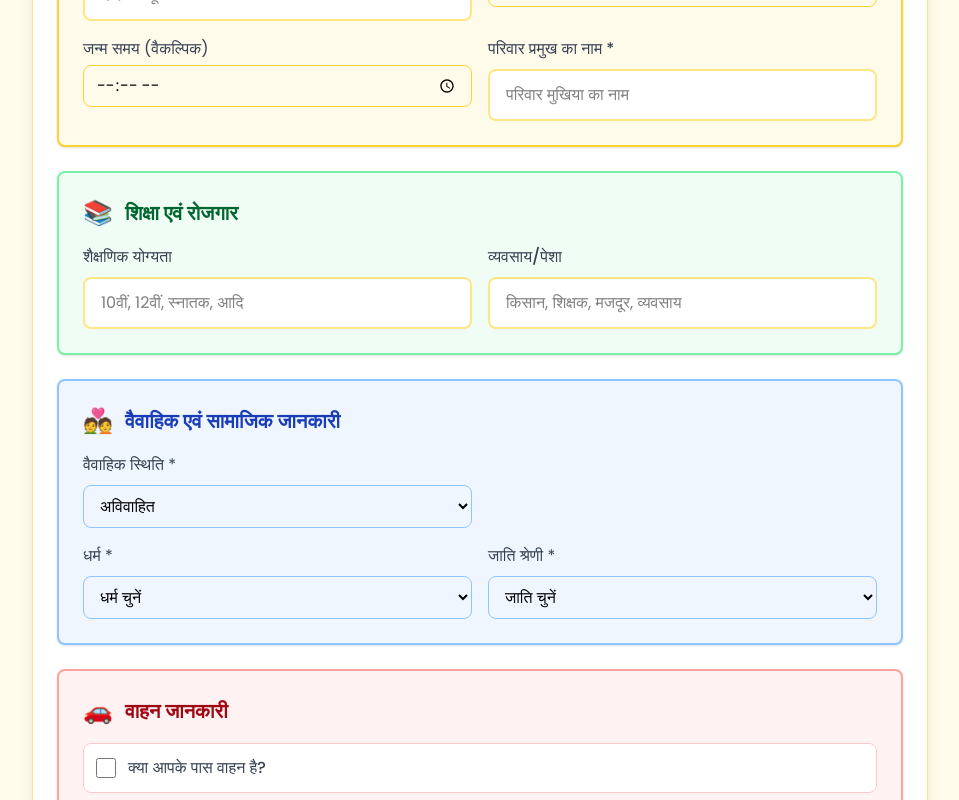
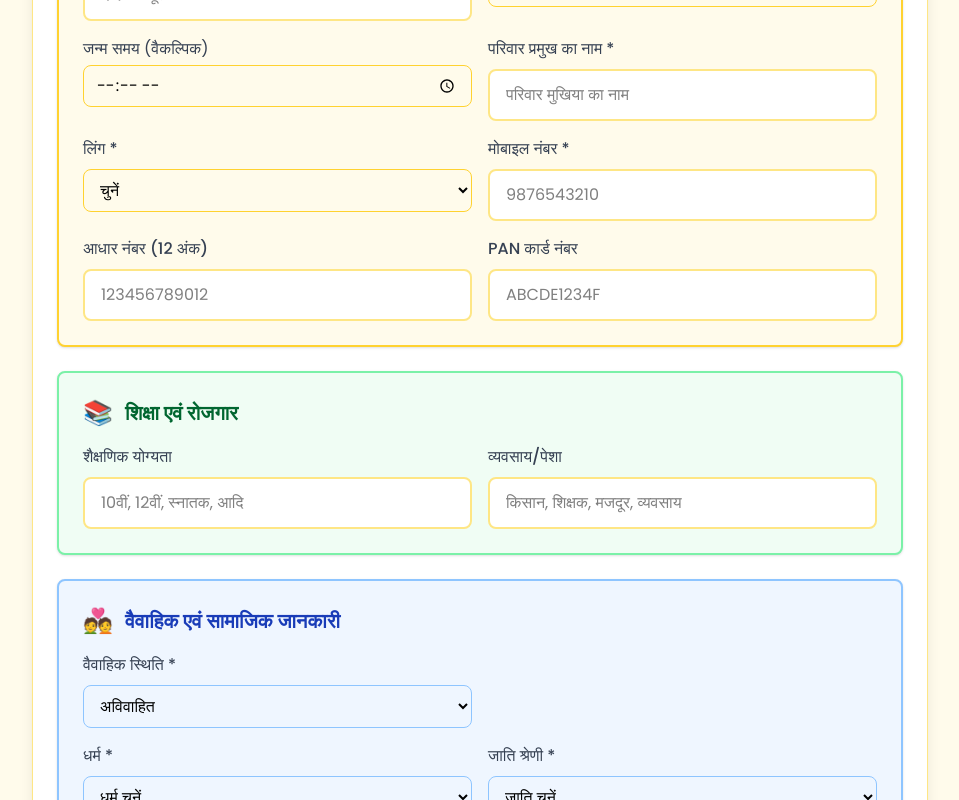
Before and after one commit to bhavy-sharma/Kalupura, a Next.js app in the folder client/: page /signup in a window 1280 px wide. Shown: the part 520-1320 px from the top of the page, without its empty margins (160-1119 px from the left). Built offline with nearby package versions, Linux system fonts and the light colour scheme.

Commit message:
SignUP page Update

```diff
--- a/client/app/signup/page.jsx
+++ b/client/app/signup/page.jsx
@@ -5,7 +5,7 @@ import { useRouter } from 'next/navigation';
 
 export default function SignupPage() {
   const [formData, setFormData] = useState({
-    // Personal & Family Info (Sequence wise)
+    // Personal & Family Info
     name: '',
     fatherName: '',
     motherName: '',
@@ -13,6 +13,10 @@ export default function SignupPage() {
     grandmotherName: '',
     dob: '',
     dobTime: '',
+    gender: '',
+    phoneNumber: '',
+    aadharNumber: '',
+    panCardNumber: '',
 
     // Education & Work
     qualification: '',
@@ -29,12 +33,11 @@ export default function SignupPage() {
     vehicleCount: 1,
     vehicles: [{ type: '', numberPlate: '', purchaseDate: '', insuranceExpiry: '' }],
 
-    // Head of Family & Auth
+    // Auth
     headOfFamilyName: '',
     email: '',
     password: '',
     role: 'headOFFamily',
-    memberOfFamily: ['no'],
   });
 
   const [error, setError] = useState('');
@@ -69,9 +72,28 @@ export default function SignupPage() {
     e.preventDefault();
     setError('');
 
-    // Basic validations
     if (!formData.name || !formData.fatherName || !formData.dob || !formData.email || !formData.password) {
       setError('सभी आवश्यक फ़ील्ड भरें।');
+      return;
+    }
+
+    if (!formData.phoneNumber || !/^[6-9]\d{9}$/.test(formData.phoneNumber)) {
+      setError('मान्य 10-अंकों का मोबाइल नंबर दर्ज करें।');
+      return;
+    }
+
+    if (!formData.gender) {
+      setError('लिंग चुनें।');
+      return;
+    }
+
+    if (formData.aadharNumber && !/^\d{12}$/.test(formData.aadharNumber)) {
+      setError('आधार नंबर 12 अंकों का होना चाहिए।');
+      return;
+    }
+
+    if (formData.panCardNumber && !/^[A-Z]{5}\d{4}[A-Z]{1}$/.test(formData.panCardNumber)) {
+      setError('PAN कार्ड नंबर वैध प्रारूप में नहीं है।');
       return;
     }
 
@@ -108,6 +130,10 @@ export default function SignupPage() {
         grandmotherName: formData.grandmotherName || null,
         dob: formData.dob,
         dobTime: formData.dobTime || null,
+        gender: formData.gender,
+        phoneNumber: formData.phoneNumber,
+        aadharNumber: formData.aadharNumber || null,
+        panCardNumber: formData.panCardNumber || null,
         qualification: formData.qualification || null,
         occupation: formData.occupation || null,
         maritalStatus: formData.maritalStatus,
@@ -145,23 +171,6 @@ export default function SignupPage() {
     }
   };
 
-  // Reusable Input Field Component with PascalCase
-  const InputField = ({ label, name, value, onChange, type = "text", placeholder = "", required = false, minLength }) => (
-    <div>
-      <label className="block text-gray-700 mb-2 font-medium">{label}</label>
-      <input
-        type={type}
-        name={name}
-        value={value}
-        onChange={onChange}
-        placeholder={placeholder}
-        className="w-full px-4 py-3 border-2 border-amber-200 rounded-lg focus:ring-2 focus:ring-amber-500 focus:border-transparent transition-all duration-200 bg-white"
-        required={required}
-        minLength={minLength}
-      />
-    </div>
-  );
-
   return (
     <div className="flex items-center justify-center min-h-screen bg-amber-50 p-4">
       <div className="w-full max-w-4xl bg-white p-6 rounded-xl shadow-lg border border-amber-200">
@@ -193,54 +202,79 @@ export default function SignupPage() {
 
             <div className="space-y-4">
               <div className="grid grid-cols-1 md:grid-cols-2 gap-4">
-                <InputField
-                  label="सदस्य का नाम *"
+                <div>
+                  <label htmlFor="name" className="block text-gray-700 mb-2 font-medium">सदस्य का नाम *</label>
+                  <input
+                    id="name"
+                    type="text"
                     name="name"
                     value={formData.name}
                     onChange={handleChange}
+                    placeholder="आपका पूरा नाम"
+                    className="w-full px-4 py-3 border-2 border-amber-200 rounded-lg focus:ring-2 focus:ring-amber-500 focus:border-transparent transition-all duration-200 bg-white"
                     required
-                  placeholder="आपका पूरा नाम"
                   />
-                <InputField
-                  label="पिता का नाम *"
+                </div>
+                <div>
+                  <label htmlFor="fatherName" className="block text-gray-700 mb-2 font-medium">पिता का नाम *</label>
+                  <input
+                    id="fatherName"
+                    type="text"
                     name="fatherName"
                     value={formData.fatherName}
                     onChange={handleChange}
+                    placeholder="पिता का पूरा नाम"
+                    className="w-full px-4 py-3 border-2 border-amber-200 rounded-lg focus:ring-2 focus:ring-amber-500 focus:border-transparent transition-all duration-200 bg-white"
                     required
-                  placeholder="पिता का पूरा नाम"
                   />
+                </div>
               </div>
 
               <div className="grid grid-cols-1 md:grid-cols-2 gap-4">
-                <InputField
-                  label="माता का नाम"
+                <div>
+                  <label htmlFor="motherName" className="block text-gray-700 mb-2 font-medium">माता का नाम</label>
+                  <input
+                    id="motherName"
+                    type="text"
                     name="motherName"
                     value={formData.motherName}
                     onChange={handleChange}
                     placeholder="माता का पूरा नाम"
+                    className="w-full px-4 py-3 border-2 border-amber-200 rounded-lg focus:ring-2 focus:ring-amber-500 focus:border-transparent transition-all duration-200 bg-white"
                   />
-                <InputField
-                  label="दादा का नाम *"
+                </div>
+                <div>
+                  <label htmlFor="grandfatherName" className="block text-gray-700 mb-2 font-medium">दादा का नाम *</label>
+                  <input
+                    id="grandfatherName"
+                    type="text"
                     name="grandfatherName"
                     value={formData.grandfatherName}
                     onChange={handleChange}
+                    placeholder="दादा का पूरा नाम"
+                    className="w-full px-4 py-3 border-2 border-amber-200 rounded-lg focus:ring-2 focus:ring-amber-500 focus:border-transparent transition-all duration-200 bg-white"
                     required
-                  placeholder="दादा का पूरा नाम"
                   />
+                </div>
               </div>
 
               <div className="grid grid-cols-1 md:grid-cols-2 gap-4">
-                <InputField
-                  label="दादी का नाम"
+                <div>
+                  <label htmlFor="grandmotherName" className="block text-gray-700 mb-2 font-medium">दादी का नाम</label>
+                  <input
+                    id="grandmotherName"
+                    type="text"
                     name="grandmotherName"
                     value={formData.grandmotherName}
                     onChange={handleChange}
                     placeholder="दादी का पूरा नाम"
+                    className="w-full px-4 py-3 border-2 border-amber-200 rounded-lg focus:ring-2 focus:ring-amber-500 focus:border-transparent transition-all duration-200 bg-white"
                   />
-
+                </div>
                 <div>
-                  <label className="block text-gray-700 mb-1">जन्म तिथि *</label>
+                  <label htmlFor="dob" className="block text-gray-700 mb-1">जन्म तिथि *</label>
                   <input
+                    id="dob"
                     type="date"
                     name="dob"
                     value={formData.dob}
@@ -253,8 +287,9 @@ export default function SignupPage() {
 
               <div className="grid grid-cols-1 md:grid-cols-2 gap-4">
                 <div>
-                  <label className="block text-gray-700 mb-1">जन्म समय (वैकल्पिक)</label>
+                  <label htmlFor="dobTime" className="block text-gray-700 mb-1">जन्म समय (वैकल्पिक)</label>
                   <input
+                    id="dobTime"
                     type="time"
                     name="dobTime"
                     value={formData.dobTime}
@@ -262,15 +297,81 @@ export default function SignupPage() {
                     className="w-full px-3 py-2 border border-amber-300 rounded-lg focus:ring-2 focus:ring-amber-500 focus:border-transparent"
                   />
                 </div>
-
-                <InputField
-                  label="परिवार प्रमुख का नाम *"
+                <div>
+                  <label htmlFor="headOfFamilyName" className="block text-gray-700 mb-2 font-medium">परिवार प्रमुख का नाम *</label>
+                  <input
+                    id="headOfFamilyName"
+                    type="text"
                     name="headOfFamilyName"
                     value={formData.headOfFamilyName}
                     onChange={handleChange}
+                    placeholder="परिवार मुखिया का नाम"
+                    className="w-full px-4 py-3 border-2 border-amber-200 rounded-lg focus:ring-2 focus:ring-amber-500 focus:border-transparent transition-all duration-200 bg-white"
                     required
-                  placeholder="परिवार मुखिया का नाम"
                   />
+                </div>
+              </div>
+
+              {/* New Fields */}
+              <div className="grid grid-cols-1 md:grid-cols-2 gap-4">
+                <div>
+                  <label htmlFor="gender" className="block text-gray-700 mb-2 font-medium">लिंग *</label>
+                  <select
+                    id="gender"
+                    name="gender"
+                    value={formData.gender}
+                    onChange={handleChange}
+                    className="w-full px-3 py-2 border border-amber-300 rounded-lg focus:ring-2 focus:ring-amber-500 focus:border-transparent"
+                    required
+                  >
+                    <option value="">चुनें</option>
+                    <option value="male">पुरुष</option>
+                    <option value="female">महिला</option>
+                    <option value="other">अन्य</option>
+                  </select>
+                </div>
+                <div>
+                  <label htmlFor="phoneNumber" className="block text-gray-700 mb-2 font-medium">मोबाइल नंबर *</label>
+                  <input
+                    id="phoneNumber"
+                    type="tel"
+                    name="phoneNumber"
+                    value={formData.phoneNumber}
+                    onChange={handleChange}
+                    placeholder="9876543210"
+                    className="w-full px-4 py-3 border-2 border-amber-200 rounded-lg focus:ring-2 focus:ring-amber-500 focus:border-transparent transition-all duration-200 bg-white"
+                    required
+                  />
+                </div>
+              </div>
+
+              <div className="grid grid-cols-1 md:grid-cols-2 gap-4">
+                <div>
+                  <label htmlFor="aadharNumber" className="block text-gray-700 mb-2 font-medium">आधार नंबर (12 अंक)</label>
+                  <input
+                    id="aadharNumber"
+                    type="text"
+                    name="aadharNumber"
+                    value={formData.aadharNumber}
+                    onChange={handleChange}
+                    placeholder="123456789012"
+                    maxLength="12"
+                    className="w-full px-4 py-3 border-2 border-amber-200 rounded-lg focus:ring-2 focus:ring-amber-500 focus:border-transparent transition-all duration-200 bg-white"
+                  />
+                </div>
+                <div>
+                  <label htmlFor="panCardNumber" className="block text-gray-700 mb-2 font-medium">PAN कार्ड नंबर</label>
+                  <input
+                    id="panCardNumber"
+                    type="text"
+                    name="panCardNumber"
+                    value={formData.panCardNumber}
+                    onChange={handleChange}
+                    placeholder="ABCDE1234F"
+                    maxLength="10"
+                    className="w-full px-4 py-3 border-2 border-amber-200 rounded-lg focus:ring-2 focus:ring-amber-500 focus:border-transparent transition-all duration-200 bg-white"
+                  />
+                </div>
               </div>
             </div>
           </div>
@@ -281,22 +382,31 @@ export default function SignupPage() {
               <span className="text-2xl mr-3">📚</span>
               <h2 className="text-xl font-semibold text-green-800">शिक्षा एवं रोजगार</h2>
             </div>
-
             <div className="grid grid-cols-1 md:grid-cols-2 gap-4">
-              <InputField
-                label="शैक्षणिक योग्यता"
+              <div>
+                <label htmlFor="qualification" className="block text-gray-700 mb-2 font-medium">शैक्षणिक योग्यता</label>
+                <input
+                  id="qualification"
+                  type="text"
                   name="qualification"
                   value={formData.qualification}
                   onChange={handleChange}
                   placeholder="10वीं, 12वीं, स्नातक, आदि"
+                  className="w-full px-4 py-3 border-2 border-amber-200 rounded-lg focus:ring-2 focus:ring-amber-500 focus:border-transparent transition-all duration-200 bg-white"
                 />
-              <InputField
-                label="व्यवसाय/पेशा"
+              </div>
+              <div>
+                <label htmlFor="occupation" className="block text-gray-700 mb-2 font-medium">व्यवसाय/पेशा</label>
+                <input
+                  id="occupation"
+                  type="text"
                   name="occupation"
                   value={formData.occupation}
                   onChange={handleChange}
                   placeholder="किसान, शिक्षक, मजदूर, व्यवसाय"
+                  className="w-full px-4 py-3 border-2 border-amber-200 rounded-lg focus:ring-2 focus:ring-amber-500 focus:border-transparent transition-all duration-200 bg-white"
                 />
+              </div>
             </div>
           </div>
 
@@ -306,12 +416,12 @@ export default function SignupPage() {
               <span className="text-2xl mr-3">💑</span>
               <h2 className="text-xl font-semibold text-blue-800">वैवाहिक एवं सामाजिक जानकारी</h2>
             </div>
-
             <div className="space-y-4">
               <div className="grid grid-cols-1 md:grid-cols-2 gap-4">
                 <div>
-                  <label className="block text-gray-700 mb-2">वैवाहिक स्थिति *</label>
+                  <label htmlFor="maritalStatus" className="block text-gray-700 mb-2 font-medium">वैवाहिक स्थिति *</label>
                   <select
+                    id="maritalStatus"
                     name="maritalStatus"
                     value={formData.maritalStatus}
                     onChange={handleChange}
@@ -326,8 +436,9 @@ export default function SignupPage() {
 
                 {formData.maritalStatus === 'married' && (
                   <div>
-                    <label className="block text-gray-700 mb-1">विवाह तिथि *</label>
+                    <label htmlFor="marriageDate" className="block text-gray-700 mb-1">विवाह तिथि *</label>
                     <input
+                      id="marriageDate"
                       type="date"
                       name="marriageDate"
                       value={formData.marriageDate}
@@ -340,8 +451,9 @@ export default function SignupPage() {
 
               <div className="grid grid-cols-1 md:grid-cols-2 gap-4">
                 <div>
-                  <label className="block text-gray-700 mb-2">धर्म *</label>
+                  <label htmlFor="dharam" className="block text-gray-700 mb-2 font-medium">धर्म *</label>
                   <select
+                    id="dharam"
                     name="dharam"
                     value={formData.dharam}
                     onChange={handleChange}
@@ -358,10 +470,10 @@ export default function SignupPage() {
                     <option value="other">अन्य</option>
                   </select>
                 </div>
-
                 <div>
-                  <label className="block text-gray-700 mb-2">जाति श्रेणी *</label>
+                  <label htmlFor="jaati" className="block text-gray-700 mb-2 font-medium">जाति श्रेणी *</label>
                   <select
+                    id="jaati"
                     name="jaati"
                     value={formData.jaati}
                     onChange={handleChange}
@@ -386,10 +498,10 @@ export default function SignupPage() {
               <span className="text-2xl mr-3">🚗</span>
               <h2 className="text-xl font-semibold text-red-800">वाहन जानकारी</h2>
             </div>
-
             <div className="space-y-4">
-              <label className="flex items-center space-x-3 mb-4 p-3 bg-white rounded-lg border border-red-200">
+              <label htmlFor="hasVehicle" className="flex items-center space-x-3 mb-4 p-3 bg-white rounded-lg border border-red-200">
                 <input
+                  id="hasVehicle"
                   type="checkbox"
                   name="hasVehicle"
                   checked={formData.hasVehicle}
@@ -402,8 +514,9 @@ export default function SignupPage() {
               {formData.hasVehicle && (
                 <>
                   <div className="bg-white p-4 rounded-lg border border-red-200">
-                    <label className="block text-gray-700 mb-2 font-medium">वाहनों की संख्या चुनें (1-10)</label>
+                    <label htmlFor="vehicleCount" className="block text-gray-700 mb-2 font-medium">वाहनों की संख्या चुनें (1-10)</label>
                     <select
+                      id="vehicleCount"
                       value={formData.vehicleCount}
                       onChange={(e) => handleVehicleCountChange(Number(e.target.value))}
                       className="w-full px-3 py-2 border border-red-300 rounded-lg focus:ring-2 focus:ring-red-500 focus:border-transparent"
@@ -422,30 +535,48 @@ export default function SignupPage() {
                           <h3 className="font-semibold text-gray-800 text-lg">वाहन {index + 1} की जानकारी</h3>
                         </div>
                         <div className="grid grid-cols-1 md:grid-cols-2 gap-4">
-                          <InputField
-                            label="वाहन प्रकार *"
+                          <div>
+                            <label htmlFor={`vehicle-${index}-type`} className="block text-gray-700 mb-2 font-medium">वाहन प्रकार *</label>
+                            <input
+                              id={`vehicle-${index}-type`}
+                              type="text"
                               value={vehicle.type}
                               onChange={(e) => handleVehicleFieldChange(index, 'type', e.target.value)}
                               placeholder="कार, बाइक, ट्रैक्टर, स्कूटर"
+                              className="w-full px-4 py-3 border-2 border-amber-200 rounded-lg focus:ring-2 focus:ring-amber-500 focus:border-transparent transition-all duration-200 bg-white"
                             />
-                          <InputField
-                            label="नंबर प्लेट *"
+                          </div>
+                          <div>
+                            <label htmlFor={`vehicle-${index}-numberPlate`} className="block text-gray-700 mb-2 font-medium">नंबर प्लेट *</label>
+                            <input
+                              id={`vehicle-${index}-numberPlate`}
+                              type="text"
                               value={vehicle.numberPlate}
                               onChange={(e) => handleVehicleFieldChange(index, 'numberPlate', e.target.value)}
                               placeholder="UP12AB1234"
+                              className="w-full px-4 py-3 border-2 border-amber-200 rounded-lg focus:ring-2 focus:ring-amber-500 focus:border-transparent transition-all duration-200 bg-white"
                             />
-                          <InputField
-                            label="खरीद तिथि (वैकल्पिक)"
+                          </div>
+                          <div>
+                            <label htmlFor={`vehicle-${index}-purchaseDate`} className="block text-gray-700 mb-1">खरीद तिथि (वैकल्पिक)</label>
+                            <input
+                              id={`vehicle-${index}-purchaseDate`}
                               type="date"
                               value={vehicle.purchaseDate}
                               onChange={(e) => handleVehicleFieldChange(index, 'purchaseDate', e.target.value)}
+                              className="w-full px-3 py-2 border border-amber-300 rounded-lg focus:ring-2 focus:ring-amber-500 focus:border-transparent"
                             />
-                          <InputField
-                            label="बीमा समाप्ति तिथि (वैकल्पिक)"
+                          </div>
+                          <div>
+                            <label htmlFor={`vehicle-${index}-insuranceExpiry`} className="block text-gray-700 mb-1">बीमा समाप्ति तिथि (वैकल्पिक)</label>
+                            <input
+                              id={`vehicle-${index}-insuranceExpiry`}
                               type="date"
                               value={vehicle.insuranceExpiry}
                               onChange={(e) => handleVehicleFieldChange(index, 'insuranceExpiry', e.target.value)}
+                              className="w-full px-3 py-2 border border-amber-300 rounded-lg focus:ring-2 focus:ring-amber-500 focus:border-transparent"
                             />
+                          </div>
                         </div>
                       </div>
                     ))}
@@ -461,27 +592,34 @@ export default function SignupPage() {
               <span className="text-2xl mr-3">🔐</span>
               <h2 className="text-xl font-semibold text-purple-800">लॉगिन जानकारी</h2>
             </div>
-
             <div className="grid grid-cols-1 md:grid-cols-2 gap-4">
-              <InputField
-                label="ईमेल पता *"
+              <div>
+                <label htmlFor="email" className="block text-gray-700 mb-2 font-medium">ईमेल पता *</label>
+                <input
+                  id="email"
+                  type="email"
                   name="email"
-                type="email"
                   value={formData.email}
                   onChange={handleChange}
+                  placeholder="example@gaon.com"
+                  className="w-full px-4 py-3 border-2 border-amber-200 rounded-lg focus:ring-2 focus:ring-amber-500 focus:border-transparent transition-all duration-200 bg-white"
                   required
-                placeholder="example@gaon.com"
                 />
-              <InputField
-                label="पासवर्ड *"
+              </div>
+              <div>
+                <label htmlFor="password" className="block text-gray-700 mb-2 font-medium">पासवर्ड *</label>
+                <input
+                  id="password"
+                  type="password"
                   name="password"
-                type="password"
                   value={formData.password}
                   onChange={handleChange}
+                  placeholder="कम से कम 6 अक्षर"
+                  className="w-full px-4 py-3 border-2 border-amber-200 rounded-lg focus:ring-2 focus:ring-amber-500 focus:border-transparent transition-all duration-200 bg-white"
                   required
                   minLength="6"
-                placeholder="कम से कम 6 अक्षर"
                 />
+              </div>
             </div>
           </div>
 
@@ -508,7 +646,6 @@ export default function SignupPage() {
           </p>
         </div>
 
-        {/* Village Theme Footer */}
         <div className="mt-6 text-center text-amber-700 text-sm">
           <p>🌾 गाँव कलुपुरा - जहाँ हर परिवार एक परिवार है 🌾</p>
         </div>
```
Lines whose indentation alone changed are shown as unchanged.
